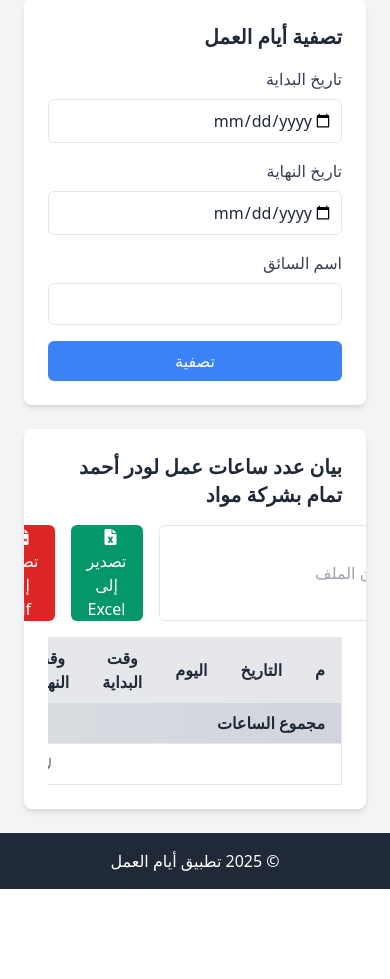
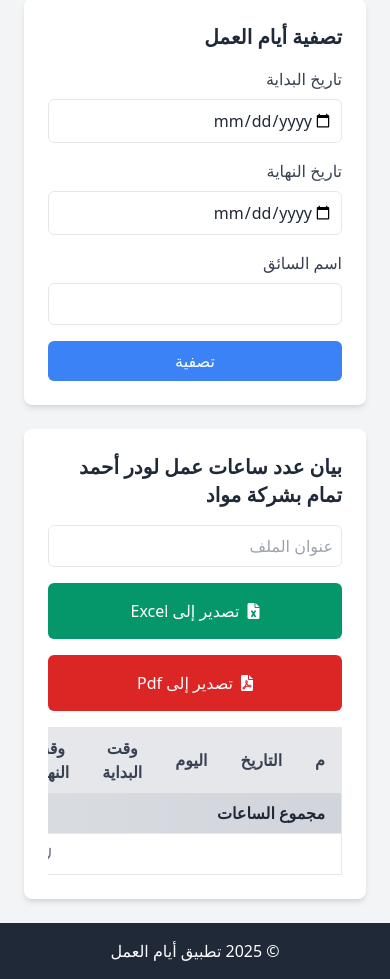
Before and after one commit to EbraheemTammam/Mawad, a FastAPI app: page / in a window 390 px wide. Shown: the part 799-1778 px from the top of the page. Before the commit the page ends 1688 px from the top, so only its background shows below. Run offline with FastAPI, Linux system fonts and the light colour scheme; data that the repository does not hold is empty.

Commit message:
Fix table dark theme, enhance WorkDay Table responsiveness, and remove dark: variants
- Addressed issues with the table's dark theme styling for better visibility and consistency

- Improved responsiveness of WorkDay Table inputs and buttons for a smoother user experience

- Removed `dark:` classes since they don’t work with the CDN version of Tailwind CSS (requires local configuration)

```diff
--- a/templates/home.html
+++ b/templates/home.html
@@ -5,7 +5,11 @@ block content %}
   <!-- Create Form -->
   <div class="bg-white p-6 rounded-lg shadow-md flex-1">
     <h2 class="text-xl font-semibold mb-4 text-right">تسجيل يوم عمل جديد</h2>
-    <form method="post" action="/create" class="grid grid-cols-1 md:grid-cols-2 gap-4">
+    <form
+      method="post"
+      action="/create"
+      class="grid grid-cols-1 md:grid-cols-2 gap-4"
+    >
       <div>
         <label class="block text-gray-700 text-right">التاريخ</label>
         <input
@@ -126,15 +130,32 @@ block content %}
     <h2 class="text-xl font-semibold text-right">
       بيان عدد ساعات عمل لودر أحمد تمام بشركة مواد
     </h2>
-        <form method="post" class="flex flex-row justify-end gap-4">
-            <input type="hidden" name="start_date" value="{{ start_date or '' }}">
-            <input type="hidden" name="end_date" value="{{ end_date or '' }}">
-            <input type="hidden" name="driver_name" value="{{ driver_name or '' }}">
-            <input type="text" name="title" placeholder="عنوان الملف" required class="p-2 border rounded-md text-right">
-            <button type="submit" formaction="/export_excel" class="bg-green-600 text-white px-4 rounded-md hover:bg-green-700">
+    <form
+      method="post"
+      class="flex flex-col w-full justify-end gap-4 md:flex-row"
+    >
+      <input type="hidden" name="start_date" value="{{ start_date or '' }}" />
+      <input type="hidden" name="end_date" value="{{ end_date or '' }}" />
+      <input type="hidden" name="driver_name" value="{{ driver_name or '' }}" />
+      <input
+        type="text"
+        name="title"
+        placeholder="عنوان الملف"
+        required
+        class="p-2 border rounded-md text-right md:w-auto"
+      />
+      <button
+        type="submit"
+        formaction="/export_excel"
+        class="bg-green-600 text-white px-4 rounded-md hover:bg-green-700 p-4 md:p-0 md:px-4"
+      >
         <i class="fas fa-file-excel ml-2"></i>تصدير إلى Excel
       </button>
-            <button type="submit" formaction="/export_pdf" class="bg-red-600 text-white px-4 rounded-md hover:bg-green-700">
+      <button
+        type="submit"
+        formaction="/export_pdf"
+        class="bg-red-600 text-white rounded-md hover:bg-green-700 p-4 md:p-0 md:px-4"
+      >
         <i class="fas fa-file-pdf ml-2"></i>تصدير إلى Pdf
       </button>
     </form>
@@ -142,55 +163,81 @@ block content %}
 
   <div class="overflow-x-auto">
     <table class="min-w-full border">
-        <thead class="bg-gray-200 dark:bg-gray-700">
+      <thead class="bg-gray-200">
         <tr>
-            <th class="py-2 px-4 border text-gray-800 dark:text-gray-200">م</th>
-            <th class="py-2 px-4 border text-gray-800 dark:text-gray-200">التاريخ</th>
-            <th class="py-2 px-4 border text-gray-800 dark:text-gray-200">اليوم</th>
-            <th class="py-2 px-4 border text-gray-800 dark:text-gray-200">وقت البداية</th>
-            <th class="py-2 px-4 border text-gray-800 dark:text-gray-200">وقت النهاية</th>
-            <th class="py-2 px-4 border text-gray-800 dark:text-gray-200">ساعات الاستراحة</th>
-            <th class="py-2 px-4 border text-gray-800 dark:text-gray-200">ساعات العمل</th>
-            <th class="py-2 px-4 border text-gray-800 dark:text-gray-200">اسم السائق</th>
-            <th class="py-2 px-4 border text-gray-800 dark:text-gray-200">ملاحظات</th>
-            <th class="py-2 px-4 border text-gray-800 dark:text-gray-200">الإجراءات</th>
+          <th class="py-2 px-4 border text-gray-700">م</th>
+          <th class="py-2 px-4 border text-gray-700">التاريخ</th>
+          <th class="py-2 px-4 border text-gray-700">اليوم</th>
+          <th class="py-2 px-4 border text-gray-700">وقت البداية</th>
+          <th class="py-2 px-4 border text-gray-700">وقت النهاية</th>
+          <th class="py-2 px-4 border text-gray-700">ساعات الاستراحة</th>
+          <th class="py-2 px-4 border text-gray-700">ساعات العمل</th>
+          <th class="py-2 px-4 border text-gray-700">اسم السائق</th>
+          <th class="py-2 px-4 border text-gray-700">ملاحظات</th>
+          <th class="py-2 px-4 border text-gray-700">الإجراءات</th>
         </tr>
       </thead>
-        <tbody class="bg-white dark:bg-gray-800">
+      <tbody class="bg-white">
         {% for workday in workdays %}
-          <tr data-id="{{ workday.id }}" class="{{ loop.cycle('bg-blue-50 dark:bg-blue-950 text-blue-600 dark:text-blue-300',
-                                                              'bg-green-50 dark:bg-green-950 text-green-600 dark:text-green-300',
-                                                              'bg-yellow-50 dark:bg-yellow-950 text-yellow-600 dark:text-yellow-300',
-                                                              'bg-purple-50 dark:bg-purple-950 text-purple-600 dark:text-purple-300',
-                                                              'bg-pink-50 dark:bg-pink-950 text-pink-600 dark:text-pink-300') }} hover:bg-gray-100 dark:hover:bg-gray-600 text-center align-middle">
+        <tr
+          data-id="{{ workday.id }}"
+          class="{{ loop.cycle('bg-blue-50 text-blue-600',
+                                                              'bg-green-50  text-green-600',
+                                                              'bg-yellow-50  text-yellow-600 ',
+                                                              'bg-purple-50  text-purple-600 ',
+                                                              'bg-pink-50  text-pink-600 ') | safe }} hover:bg-gray-100  text-center align-middle"
+        >
           <td class="py-2 px-4 border">{{ loop.index }}</td>
-            <td class="py-2 px-4 border">{{ workday.date.strftime('%Y-%m-%d') }}</td>
+          <td class="py-2 px-4 border">
+            {{ workday.date.strftime('%Y-%m-%d') }}
+          </td>
           <td class="py-2 px-4 border">{{ workday.weekday }}</td>
-            <td class="py-2 px-4 border">{{ workday.start_time.strftime('%I:%M %p') }}</td>
-            <td class="py-2 px-4 border">{{ workday.end_time.strftime('%I:%M %p') }}</td>
-            <td class="py-2 px-4 border">{{ (workday.break_hours / 3600) | float | round(2) }}</td>
-            <td class="py-2 px-4 border">{{ (workday.work_hours / 3600) | float | round(2) }}</td>
+          <td class="py-2 px-4 border">
+            {{ workday.start_time.strftime('%I:%M %p') }}
+          </td>
+          <td class="py-2 px-4 border">
+            {{ workday.end_time.strftime('%I:%M %p') }}
+          </td>
+          <td class="py-2 px-4 border">
+            {{ (workday.break_hours / 3600) | float | round(2) }}
+          </td>
+          <td class="py-2 px-4 border">
+            {{ (workday.work_hours / 3600) | float | round(2) }}
+          </td>
           <td class="py-2 px-4 border">{{ workday.driver_name }}</td>
           <td class="py-2 px-4 border">{{ workday.notes }}</td>
           <td class="py-2 px-4 border">
-              <button onclick="showModal('{{ workday.id }}')" class="text-yellow-500 hover:text-yellow-600 dark:text-yellow-400 dark:hover:text-yellow-500 ml-2">
+            <button
+              onclick="showModal('{{ workday.id }}')"
+              class="text-yellow-500 hover:text-yellow-600 ml-2"
+            >
               <i class="fas fa-edit"></i>
             </button>
-              <form method="post" action="/delete/{{ workday.id }}" class="inline">
-                <button type="submit" class="text-red-500 hover:text-red-600 dark:text-red-400 dark:hover:text-red-500">
+            <form
+              method="post"
+              action="/delete/{{ workday.id }}"
+              class="inline"
+            >
+              <button type="submit" class="text-red-500 hover:text-red-600">
                 <i class="fas fa-trash"></i>
               </button>
             </form>
           </td>
         </tr>
         {% endfor %}
-          <tr class="bg-gradient-to-r from-gray-200 to-gray-300 dark:from-gray-700 dark:to-gray-800 font-bold">
-            <td colspan="6" class="py-2 px-4 border text-gray-800 dark:text-gray-200">مجموع الساعات</td>
-            <td colspan="4" class="py-2 px-4 border text-teal-700 dark:text-teal-300">{{ sum_work_hours | round(2) }}</td>
+        <tr class="bg-gradient-to-r from-gray-200 to-gray-300 font-bold">
+          <td colspan="6" class="py-2 px-4 border text-gray-800">
+            مجموع الساعات
+          </td>
+          <td colspan="4" class="py-2 px-4 border text-teal-700">
+            {{ sum_work_hours | round(2) }}
+          </td>
         </tr>
         {% if not workdays %}
         <tr>
-            <td colspan="9" class="py-2 px-4 text-center text-gray-500 dark:text-gray-400">لا توجد سجلات.</td>
+          <td colspan="9" class="py-2 px-4 text-center text-gray-500">
+            لا توجد سجلات.
+          </td>
         </tr>
         {% endif %}
       </tbody>
```
Also changed, not shown: static/styles.css (+34 -3 lines). Lines whose indentation alone changed are shown as unchanged.
